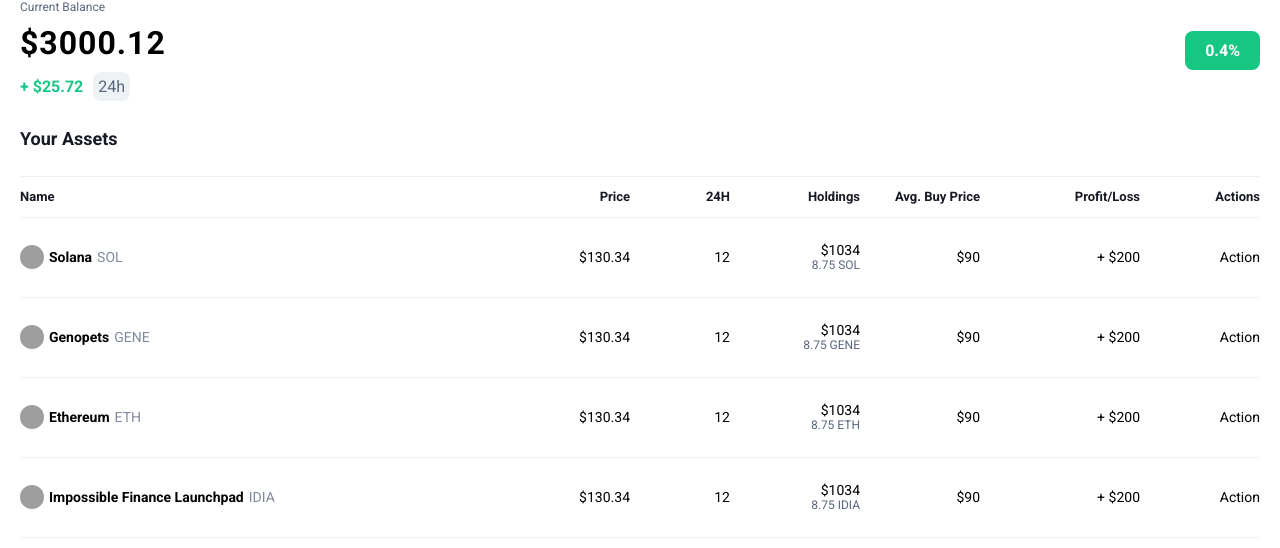
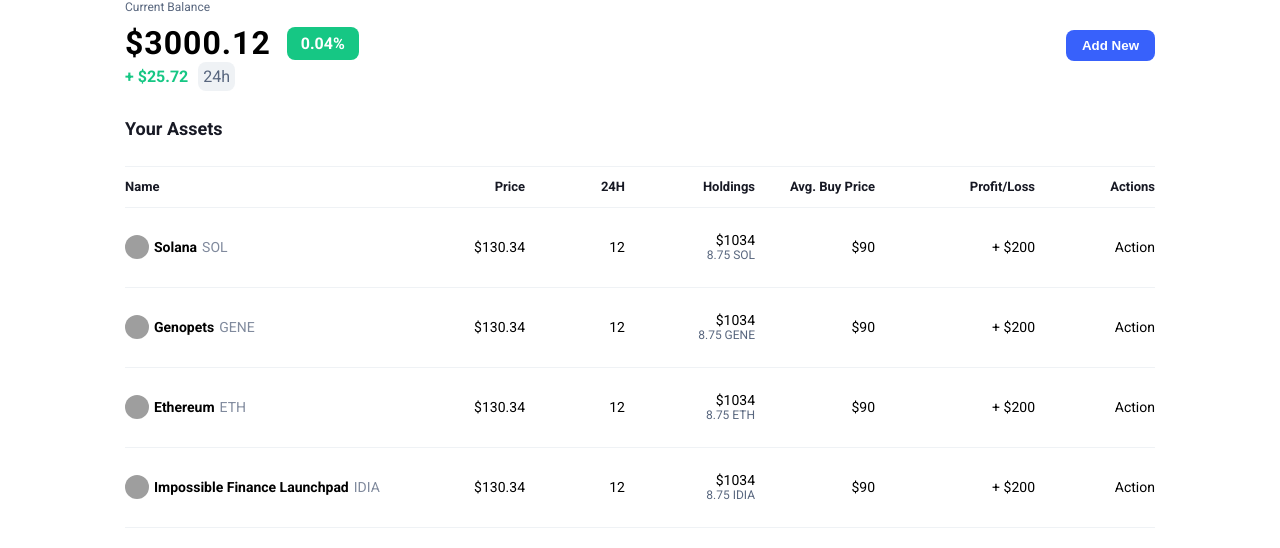
Before and after one commit to jhladkov/crypto-portfolio, a Vue app: page / in a window 1280 px wide. Shown: the top 548 px of the page. Built offline with nearby package versions, Linux system fonts and the light colour scheme; grey boxes are pictures that could not be loaded.

Commit message:
imp(prise-section): add button and mini-refactor

```diff
--- a/src/assets/scss/base.scss
+++ b/src/assets/scss/base.scss
@@ -14,7 +14,7 @@ html{
 }
 
 .container{
-  max-width: 1270px;
+  max-width: 1060px;
   width: 100%;
   margin: 0 auto;
   padding: 0 15px;
--- a/src/assets/scss/variables.scss
+++ b/src/assets/scss/variables.scss
@@ -3,3 +3,4 @@ $gray: rgb(88, 102, 126);
 $lightGray: #eff2f5;
 $white: white;
 $black: black;
+$blue: rgb(56, 97, 251);
--- a/src/components/base-button/BaseButton.vue
+++ b/src/components/base-button/BaseButton.vue
@@ -1,10 +1,25 @@
 <template>
-  <div />
+  <button
+    class="button"
+    :class="className"
+  >
+    {{ value }}
+  </button>
 </template>
 
 <script>
 export default {
-
+  name: 'BaseButton',
+  props: {
+    className: {
+      type: String,
+      default: null,
+    },
+    value: {
+      type: String,
+      required: true,
+    },
+  },
 };
 </script>
 
--- a/src/components/base-button/styles.scss
+++ b/src/components/base-button/styles.scss
@@ -1,8 +1,9 @@
-.global {
-  .main {
-
-  }
+.button{
+  font-weight: 700;
+  padding: 8px 16px;
+  color: $white;
+  background: $blue;
+  border: none;
+  cursor: pointer;
+  border-radius: 8px;
 }
-.main .cli {
-
-}
--- /dev/null
+++ b/src/components/indicator/Indicator.vue
@@ -0,0 +1,32 @@
+<template>
+  <div
+    :class="[{background},className]"
+    class="profit"
+  >
+    <p class="profit__value">
+      {{ value }}%
+    </p>
+  </div>
+</template>
+
+<script>
+export default {
+  name: 'Indicator',
+  props: {
+    className: {
+      type: String,
+      default: null,
+    },
+    background: {
+      type: Boolean,
+      default: false,
+    },
+    value: {
+      type: String,
+      default: '0',
+    },
+  },
+};
+</script>
+
+<style src="./styles.scss" lang="scss"/>
--- /dev/null
+++ b/src/components/indicator/styles.scss
@@ -0,0 +1,9 @@
+
+.background{
+  padding: 7px 14px;
+  text-align: center;
+  background: $green;
+  border-radius: 8px;
+  color: $white;
+  font-weight: 700;
+}
--- a/src/views/main/portfolio/Portfolio.vue
+++ b/src/views/main/portfolio/Portfolio.vue
@@ -1,6 +1,6 @@
 <template>
   <div class="container">
-    <PriceSection />
+    <price-section />
     <assets-section />
   </div>
 </template>
--- a/src/views/main/portfolio/price-section/PriceSection.vue
+++ b/src/views/main/portfolio/price-section/PriceSection.vue
@@ -1,12 +1,20 @@
 <template>
   <section class="section price-section">
-    <div class="price-section__block">
+    <div class="price-section__block block">
       <p class="prise-section__pre-title">
         Current Balance
       </p>
-      <h1 class="price-section__title">
-        $3000.12
-      </h1>
+      <div class="block__inner">
+        <h1 class="price-section__title">
+          $3000.12
+        </h1>
+        <indicator
+          class-name="price-section__profit"
+          :background="true"
+          value="0.04"
+        />
+      </div>
+
       <div class="price-section__inner info-block">
         <p class="info-block__value">
           + $25.72
@@ -17,17 +25,22 @@
       </div>
     </div>
     <div class="price-section__block">
-      <div class="price-section__profit profit">
-        <p class="profit__value">
-          0.4%
-        </p>
-      </div>
+      <base-button
+        value="Add New"
+        class-name="price-section__add-crypto"
+      />
     </div>
   </section>
 </template>
 
 <script>
-export default {};
+import Indicator from '@/components/indicator/Indicator.vue';
+import BaseButton from '@/components/base-button/BaseButton.vue';
+
+export default {
+  name: 'PriceSection',
+  components: { BaseButton, Indicator },
+};
 </script>
 
 <style src="./styles.scss" lang="scss"/>
--- a/src/views/main/portfolio/price-section/styles.scss
+++ b/src/views/main/portfolio/price-section/styles.scss
@@ -13,11 +13,15 @@
 }
 
 .price-section__block {
+  .block__inner{
+    display: flex;
+    align-items: center;
+  }
   .price-section__title {
     letter-spacing: 1px;
-    margin-bottom: 10px;
     font-size: 32px;
     color: $black ;
+    margin-right: 16px;
   }
 }
 
@@ -38,13 +42,3 @@
     border-radius: 8px;
   }
 }
-
-.profit{
-  padding: 10px 20px;
-  background: $green;
-  border-radius: 8px;
-  color: $white;
-  .profit__value{
-    font-weight: 700;
-  }
-}
```
